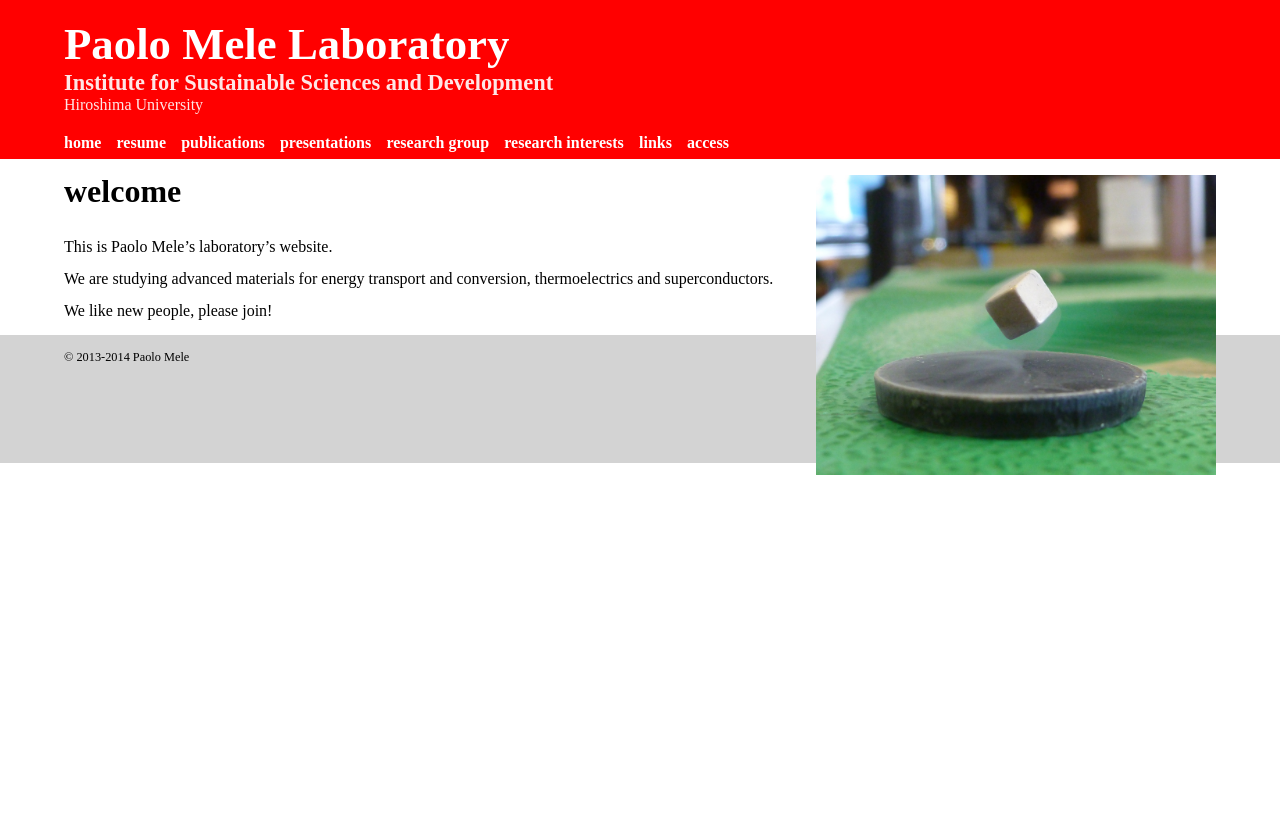
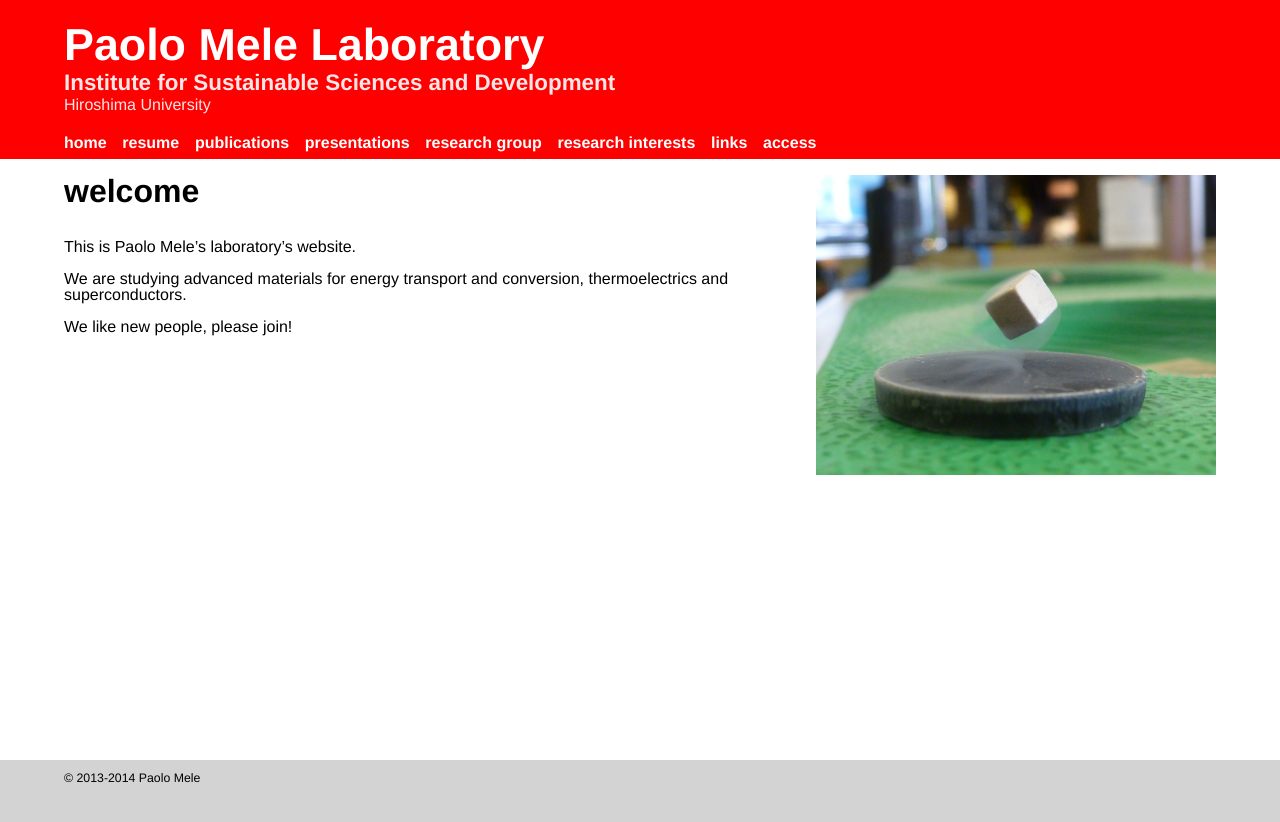
Before and after one commit to PmeleJP/mele, a Jekyll site: the page built from index.md, in a window 1280 px wide. Shown: the top 822 px of the page. Built offline with Jekyll 4.4.1, drawn with Linux system fonts in a browser that asks for light colours.

Commit message:
use footer pushing technique

```diff
--- a/_layouts/site.html
+++ b/_layouts/site.html
@@ -14,6 +14,7 @@
 
 <body>
 
+  <div class="page-wrap">
     <div class="header">
       <div class="header-content">
         <div class="title">Paolo Mele Laboratory</div>
@@ -35,6 +36,7 @@
     <div class="content">
 {{ content }}
     </div>
+  </div>
 
   <div class="footer">
     <div class="footer-content">
--- a/css/site.css
+++ b/css/site.css
@@ -2358,23 +2358,52 @@ a .icon-rotate-90:before, a .icon-rotate-180:before, a .icon-rotate-270:before,
   content: "\f18b";
 }
 
-/* line 9, ../_scss/site.scss */
+/* line 11, ../_scss/site.scss */
+* {
+  margin: 0;
+  box-sizing: border-box;
+}
+
+/* line 16, ../_scss/site.scss */
+html, body {
+  height: 100%;
+}
+
+/* line 20, ../_scss/site.scss */
 body {
+  font-family: Helvetica;
   font-size: 16px;
 }
 
-/* line 13, ../_scss/site.scss */
+/* line 27, ../_scss/site.scss */
+.page-wrap {
+  min-height: 100%;
+  margin-bottom: -140px;
+}
+
+/* line 31, ../_scss/site.scss */
+.page-wrap:after {
+  content: "";
+  display: block;
+}
+
+/* line 35, ../_scss/site.scss */
+.footer, .page-wrap:after {
+  height: 140px;
+}
+
+/* line 39, ../_scss/site.scss */
 .header {
   background-color: red;
 }
 
-/* line 16, ../_scss/site.scss */
+/* line 42, ../_scss/site.scss */
 .header-content {
   width: 90%;
   margin: auto;
 }
 
-/* line 20, ../_scss/site.scss */
+/* line 46, ../_scss/site.scss */
 .title {
   padding-top: 0.5em;
   font-size: 280%;
@@ -2383,7 +2412,7 @@ body {
   margin-bottom: 0.1em;
 }
 
-/* line 27, ../_scss/site.scss */
+/* line 53, ../_scss/site.scss */
 .subtitle {
   font-size: 140%;
   font-weight: bold;
@@ -2391,87 +2420,85 @@ body {
   opacity: 0.9;
 }
 
-/* line 33, ../_scss/site.scss */
+/* line 59, ../_scss/site.scss */
 .subtitle-uni {
   margin-top: 3px;
   opacity: 0.9;
 }
-/* line 37, ../_scss/site.scss */
+/* line 63, ../_scss/site.scss */
 .subtitle-uni a {
   text-decoration: none;
 }
-/* line 40, ../_scss/site.scss */
+/* line 66, ../_scss/site.scss */
 .subtitle-uni a:link {
   color: white;
 }
-/* line 43, ../_scss/site.scss */
+/* line 69, ../_scss/site.scss */
 .subtitle-uni a:visited {
   color: white;
 }
-/* line 46, ../_scss/site.scss */
+/* line 72, ../_scss/site.scss */
 .subtitle-uni a:hover {
   color: white;
   opacity: 0.7;
 }
-/* line 50, ../_scss/site.scss */
+/* line 76, ../_scss/site.scss */
 .subtitle-uni a:active {
   color: white;
 }
 
-/* line 54, ../_scss/site.scss */
+/* line 80, ../_scss/site.scss */
 .menu {
   padding-bottom: 0.5em;
   margin-top: 1.4em;
   margin-bottom: 0.7em;
 }
-/* line 59, ../_scss/site.scss */
+/* line 85, ../_scss/site.scss */
 .menu .item {
   cursor: pointer;
   margin-right: 0.7em;
   color: white;
   font-weight: bold;
 }
-/* line 64, ../_scss/site.scss */
+/* line 90, ../_scss/site.scss */
 .menu .item:hover {
   opacity: 0.7;
 }
 
-/* line 69, ../_scss/site.scss */
+/* line 95, ../_scss/site.scss */
 .content {
   width: 90%;
   margin: auto;
 }
 
-/* line 73, ../_scss/site.scss */
+/* line 99, ../_scss/site.scss */
 .footer {
-  margin-top: 1em;
+  background-color: lightgrey;
+}
+
+/* line 102, ../_scss/site.scss */
+.footer-content {
   padding-top: 1em;
-  background-color: lightgrey;
-  min-height: 7em;
-}
-
-/* line 79, ../_scss/site.scss */
-.footer-content {
   width: 90%;
   margin: auto;
   font-size: 77%;
 }
 
-/* line 85, ../_scss/site.scss */
+/* line 109, ../_scss/site.scss */
 h1 {
   font-size: 200%;
   font-weight: bold;
   margin-bottom: 1em;
 }
 
-/* line 90, ../_scss/site.scss */
+/* line 114, ../_scss/site.scss */
 h2 {
   font-size: 150%;
   font-weight: bold;
   margin-bottom: 1em;
 }
 
-/* line 96, ../_scss/site.scss */
+/* line 120, ../_scss/site.scss */
 p {
   margin-bottom: 1em;
 }
```
Also changed, not shown: _scss/site.scss (+26 -3 lines). Lines whose indentation alone changed are shown as unchanged.
